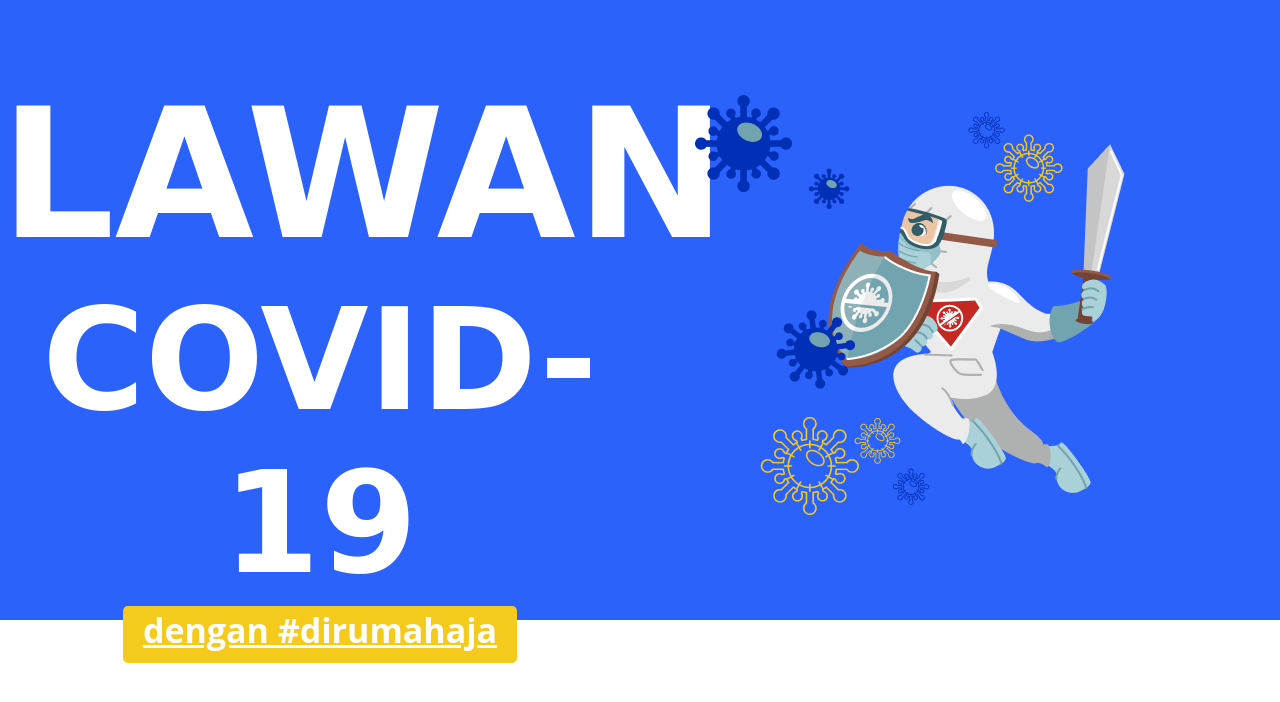
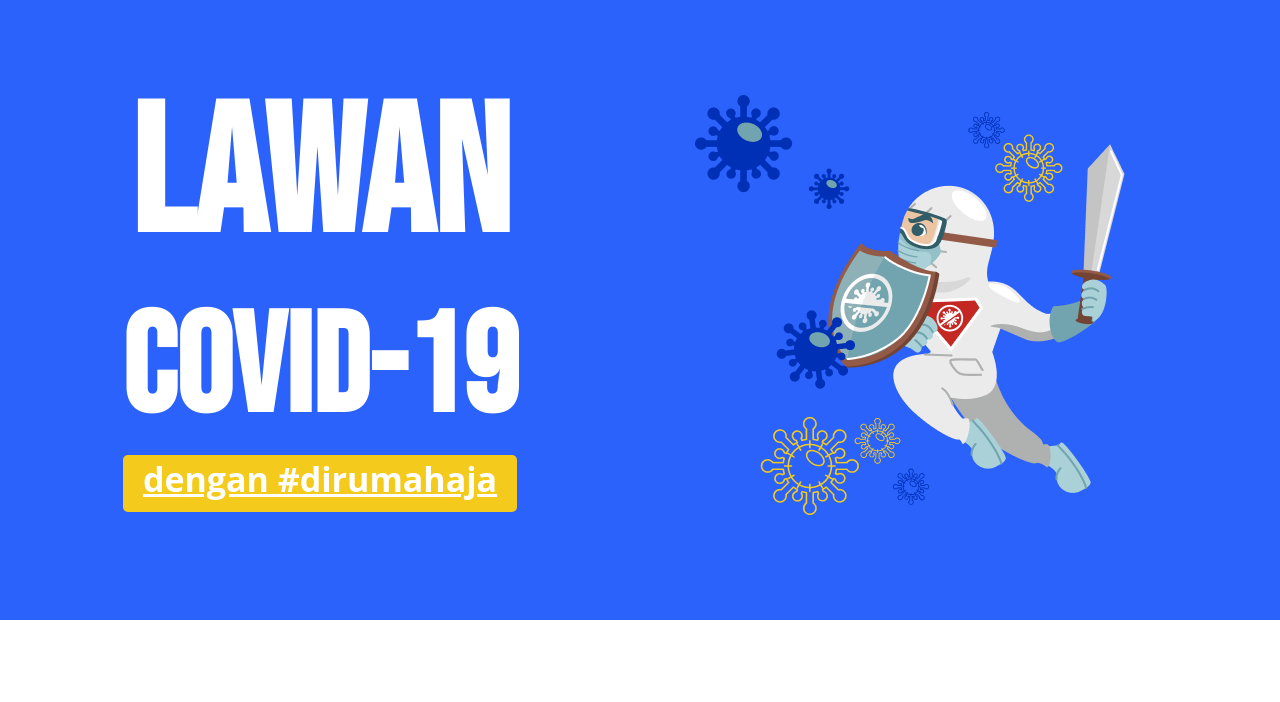
Before and after one commit to balmaulana/projek-E4, a plain HTML site: page index.html in a window 1280 px wide. Shown: the top 702 px of the page. Drawn offline with Linux system fonts and the light colour scheme.

Commit message:
Update index.html

```diff
--- a/index.html
+++ b/index.html
@@ -7,6 +7,7 @@
     <link rel="stylesheet" href="css/style.css">
     <link rel="stylesheet" href="css/responsive.css">
     <link rel="stylesheet" href="http://maxcdn.bootstrapcdn.com/font-awesome/4.3.0/css/font-awesome.min.css">
+    <link href="https://fonts.googleapis.com/css2?family=Bebas+Neue&display=swap" rel="stylesheet">
     <title>Document</title>
 
 </head>
```
